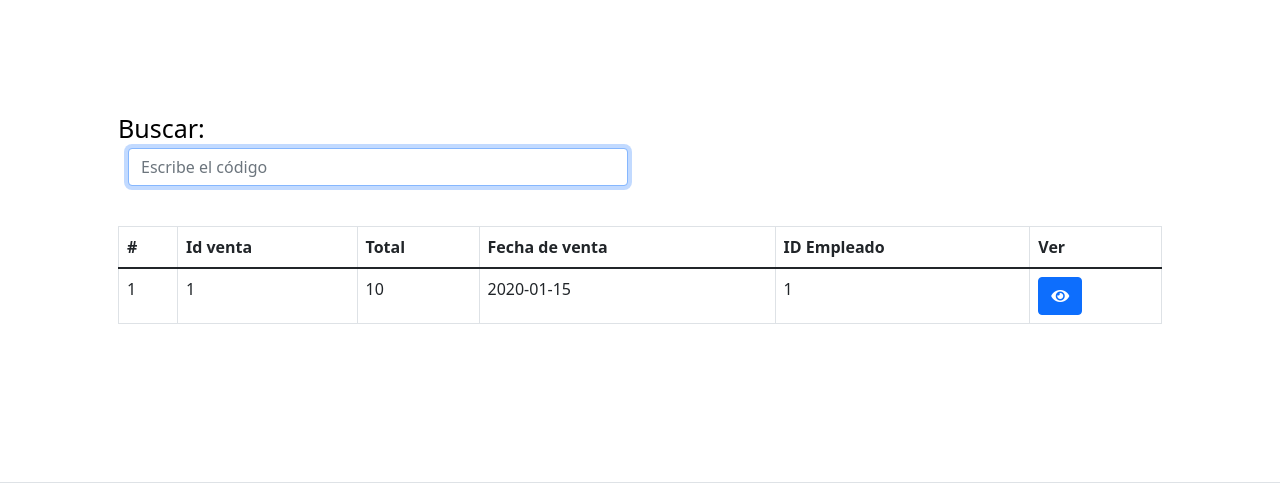
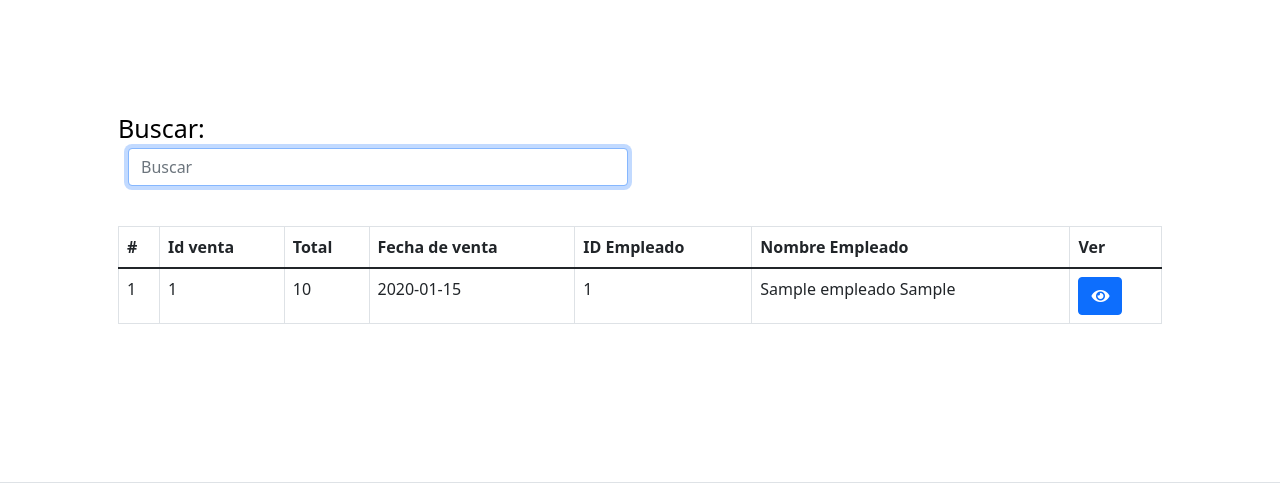
Before and after one commit to gilberto-vi-ro/shlz, a PHP site: page /emp_ventas.php?buscar in a window 1280 px wide. Shown: the part 86-569 px from the top of the page. Run offline with PHP 8.4, Linux system fonts and the light colour scheme; a user stored in the database is signed in; tables that the repository leaves empty hold one stand-in row (values such as "Sample post").

Commit message:
agregando mensajes en empleado

```diff
--- a/admin_editar_producto.php
+++ b/admin_editar_producto.php
@@ -3,7 +3,7 @@
     require_once "db/connDb.php";
     require_once "funcion_back_admin.php";
 
-    $section = "admin_registro_producto";
+    $section = "";
     $msg = "null";
 
     if (isset($_POST["editarProductoDelForm"]))
--- a/emp_ventas.php
+++ b/emp_ventas.php
@@ -6,26 +6,18 @@ session_start(); //inicializar la sesion
 if (!isset($_SESSION["id_empleado"])) { //si no existe la sesion id_admin regresar al login.php
   header("Location:login.php");
 }
-$msg=null;
 
 $section = "emp_ventas";
+$msg = "null";
 $verVenta  = array();
 $ventaTotal = 0;
 
 $listarVentas = listarVentas();
+
 if (isset($_GET["verVenta"])) {
   $verVenta = verVenta();
 }
 
-
-
-
-
-
-//  //listar inventario
-//  $miConsulta = connDB()->prepare("SELECT * FROM producto");
-//  $miConsulta->execute();// Ejecutar consulta
-//  $data = $miConsulta->fetchAll(PDO::FETCH_ASSOC);// Obtener en array los datos de la BD
 
 ?>
 
@@ -39,15 +31,10 @@ if (isset($_GET["verVenta"])) {
 <body>
 
       <?php if (isset($_GET["verVenta"])) {  ?>
+
         <section style="padding: 22px;">
           <div class="container p-5 s">
             <div class="row">
-        <div class="col-md-6 ">
-          <form method="POST" action="?buscar" class="buscaddor-codigo">
-            <label for="codigo">Buscar:</label>
-            <input autocomplete="off" autofocus class="form-control" name="buscar" required type="text" placeholder="Escribe el código">
-          </form>
-        </div>
               <div class="col-md-6 ">
                 <a href="?" class="btn btn-primary mb-4 btn-top">Regresar</a>
               </div>
@@ -96,9 +83,9 @@ if (isset($_GET["verVenta"])) {
       <?php }else  {  ?>
         <section style="padding: 22px;">
           <div class="container p-5 s">
-      <form method="POST" action="?agregarAlCarrito" class="buscaddor-codigo">
+            <form method="POST" action="?buscar" class="buscaddor-codigo">
               <label for="codigo">Buscar:</label>
-        <input autocomplete="off" autofocus class="form-control" name="buscar" required type="text" placeholder="Escribe el código">
+              <input autocomplete="off" autofocus class="form-control" name="buscar" required type="text" placeholder="Buscar">
             </form>
             <div class="table-responsive">
               <table class="table table-bordered">
@@ -110,6 +97,7 @@ if (isset($_GET["verVenta"])) {
                     <th>Total</th>
                     <th>Fecha de venta</th>
                     <th>ID Empleado</th>
+                    <th>Nombre Empleado</th>
                     <th>Ver</th>
                   </tr>
                 </thead>
@@ -123,6 +111,7 @@ if (isset($_GET["verVenta"])) {
                       <td><?= $venta->total?></td>
                       <td><?= $venta->fecha_venta ?></td>
                       <td><?= $venta->dni?></td>
+                      <td><?= $venta->nombre_completo?></td>
                       <!-- <td><a class="btn btn-danger" href="?= "?eliminarVenta&id=" . $venta->id_venta ?>"><i class="fa fa-trash"></i></a></td> -->
                       <td><a class="btn btn-primary" href="<?= "?verVenta&id=" . $venta->id_venta ?>"><i class="fas fa-eye"></i></a></td>
                     </tr>
@@ -134,7 +123,7 @@ if (isset($_GET["verVenta"])) {
             <br>
             <br>
         </section>
-<?php  } ?>
+      <?php  } ?></td>
       <footer>
         <?php
         include_once("pie_de_pagina.php");
--- a/funcion_back_emp.php
+++ b/funcion_back_emp.php
@@ -4,7 +4,7 @@
 
     function agregarAlCarrito(){
         if (!isset($_POST["codigo"])) {
-            return;
+            return "No se recibio el codigo.";
         }
 
         $codigo = $_POST["codigo"];
@@ -13,13 +13,13 @@
         $producto = $sentencia->fetch(PDO::FETCH_OBJ);
         # Si no existe, salimos y lo indicamos
         if (!$producto) {
-            header("Location:?status=4");
-            exit;
+            //header("Location:?status=4");
+            return "El codigo no existe en la BD.";
         }
         # Si no hay existencia...
         if ($producto->stock < 1) {
-            header("Location:?status=5");
-            exit;
+            //header("Location:?status=5");
+            return "El producto se ha agotado.";
         }
 
         # Buscar producto dentro del cartito
@@ -44,8 +44,8 @@
             $cantidadExistente = $_SESSION["carrito"][$indice]->cantidad;
             # si al sumarle uno supera lo que existe, no se agrega
             if ($cantidadExistente + 1 > $producto->stock) {
-                header("Location: ?status=5");
-                exit;
+                //header("Location: ?status=5");
+                return "El producto se ha agotado.";
             }
 
             $_SESSION["carrito"][$indice]->cantidad = $_SESSION["carrito"][$indice]->cantidad + 1 ;
@@ -56,17 +56,17 @@
 
     function cambiarCantidad(){
         if (!isset($_POST["cantidad"])) {
-            exit("No hay cantidad");
+            return "No hay cantidad.";
         }
         if (!isset($_POST["indice"])) {
-            exit("No hay índice");
+            return "No hay índice.";
         }
         $cantidad = floatval($_POST["cantidad"]);
         $indice = intval($_POST["indice"]);
 
         if ($cantidad > $_SESSION["carrito"][$indice]->stock) {
-            header("Location: ?status=5");
-            exit;
+            //header("Location: ?status=5");
+            return "El producto se ha agotado.";
         }
         $_SESSION["carrito"][$indice]->cantidad = $cantidad;
         $_SESSION["carrito"][$indice]->total = $_SESSION["carrito"][$indice]->cantidad * $_SESSION["carrito"][$indice]->precio;
@@ -77,18 +77,20 @@
         if (!isset($_GET["indice"])) return;
         $indice = $_GET["indice"];
         array_splice($_SESSION["carrito"], $indice, 1);
-        header("Location: ?status=3");
+        //header("Location: ?status=3");
+        return "Se elimino de la venta.";
     }
 
 function cancelarVenta()
 {
     unset($_SESSION["carrito"]);
     $_SESSION["carrito"] = [];
-    header("?status=2");
+    //header("?status=2");
+    return "Se cancelo la venta.";
 }
 function terminarVenta()
 {
-    if (!isset($_POST["total"]) || $_POST["total"] == 0) return;
+    if (!isset($_POST["total"]) || $_POST["total"] == 0) return "Ha ocurrido un error al terninar la venta";
 
     try{
         $total = $_POST["total"];
@@ -120,7 +122,9 @@ function terminarVenta()
 
         unset($_SESSION["carrito"]);
         $_SESSION["carrito"] = [];
-        header("Location: ?status=1");
+        //header("Location: ?status=1");
+        return "Se termino la venta Correctamente.";
+
     }catch(PDOException $e)  {
         echo $e->getMessage();
         exit();
@@ -131,8 +135,19 @@ function terminarVenta()
 function listarVentas(){
 
     //listar inventario
-    $miConsulta = connDB()->prepare("SELECT * FROM ventas");
-    $miConsulta->execute();// Ejecutar consulta
+    if (isset($_POST['buscar'])){
+        $miConsulta = connDB()->prepare("SELECT id_venta, total, fecha_venta, dni, CONCAT(empleado.nombre,' ', empleado.apellido) AS nombre_completo FROM ventas
+	    INNER JOIN empleado
+	    ON ventas.dni = empleado.id
+        WHERE ventas.id_venta = ? OR ventas.fecha_venta like ? OR ventas.dni = ? OR empleado.nombre = ? OR empleado.apellido = ? ");
+        $miConsulta->execute([$_POST['buscar'],"%".$_POST['buscar']."%",$_POST['buscar'],$_POST['buscar'],$_POST['buscar']]);
+    }else {
+        $miConsulta = connDB()->prepare("SELECT id_venta, total, fecha_venta, dni, CONCAT(empleado.nombre,' ', empleado.apellido) AS nombre_completo FROM ventas
+	    INNER JOIN empleado
+	    ON ventas.dni = empleado.id");
+        $miConsulta->execute();
+    }
+    // Ejecutar consulta
     return $data = $miConsulta->fetchAll(PDO::FETCH_OBJ);// Obtener en obejto los datos de la BD
 }
 
--- a/include/menu_emp.php
+++ b/include/menu_emp.php
@@ -10,6 +10,8 @@
   <link rel="stylesheet" href="css/style.css">
   <link rel="stylesheet" href="css/icon/font-awesome.min.css">
   <link rel="stylesheet" href="css/icon/ka-f.fontawesome.v5.15.4.free.min.css">
+  <script src="js/bootstrap_js/bootstrap.min.js"></script>
+  <script src="js/sweetalert.min.js"></script>
   <!-- /*=============================================
     ICONS FONTAWESOME FREE
     https://fontawesome.com/v5/search
@@ -45,11 +47,19 @@
   </header>
   <script>
     var section = "<?= $section; ?>";
+    var msg = "<?= $msg; ?>";
 
     if (section == "emp_vender")
       document.getElementById("emp_vender").classList.add("active");
     else if (section == "emp_ventas")
       document.getElementById("emp_ventas").classList.add("active");
+
+    if(msg!="null"){
+      swal("INFO", msg, "info").then(function(val){
+          history.pushState(null,"","?");
+      });
+    }
+
   </script>
 
 </head>
```
Also changed, not shown: emp_vender.php (+11 -15 lines), include/menu.php (+4 -4 lines). Lines whose indentation alone changed are shown as unchanged.
